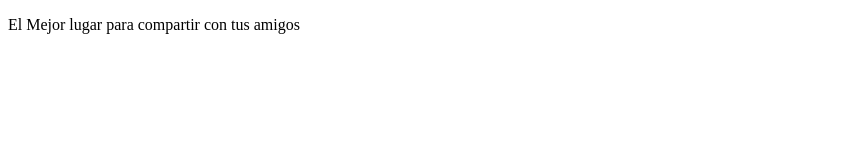
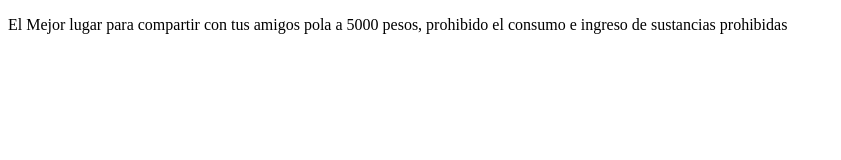
Before and after one commit to Andres-Gomez-G/ProyectoDemoCursoPrework, a plain HTML site: page index.html in a window 1280 px wide. Shown: the whole page, without its empty margins (0-841 px from the left). Drawn offline with Linux system fonts and the light colour scheme.

Commit message:
nuevos precios

```diff
--- a/index.html
+++ b/index.html
@@ -9,6 +9,7 @@
 <body>
     <p>
      El Mejor lugar para compartir con tus amigos
+     pola a 5000 pesos, prohibido el consumo e ingreso de sustancias prohibidas
     </p>
 </body>
 </html>
```
